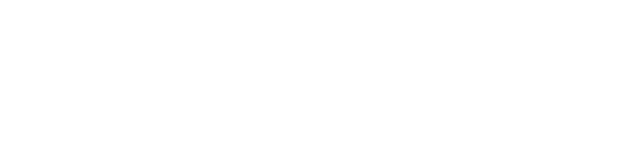
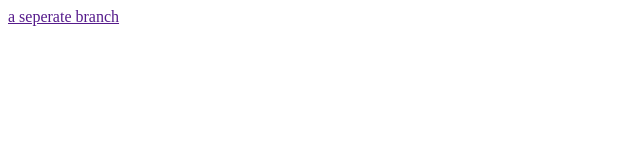
Before and after one commit to leahloading/git-one, a plain HTML site: page index.html in a window 1280 px wide. Shown: the whole page, without its empty margins (0-640 px from the left). Drawn offline with Linux system fonts and the light colour scheme.

Commit message:
feature b

```diff
--- a/index.html
+++ b/index.html
@@ -4,6 +4,7 @@
     <meta charset="UTF-8" />
     <meta name="viewport" content="width=device-width, initial-scale=1.0" />
     <title>My second commit</title>
+    <a href="">a seperate branch</a>
   </head>
   <body></body>
 </html>
```
